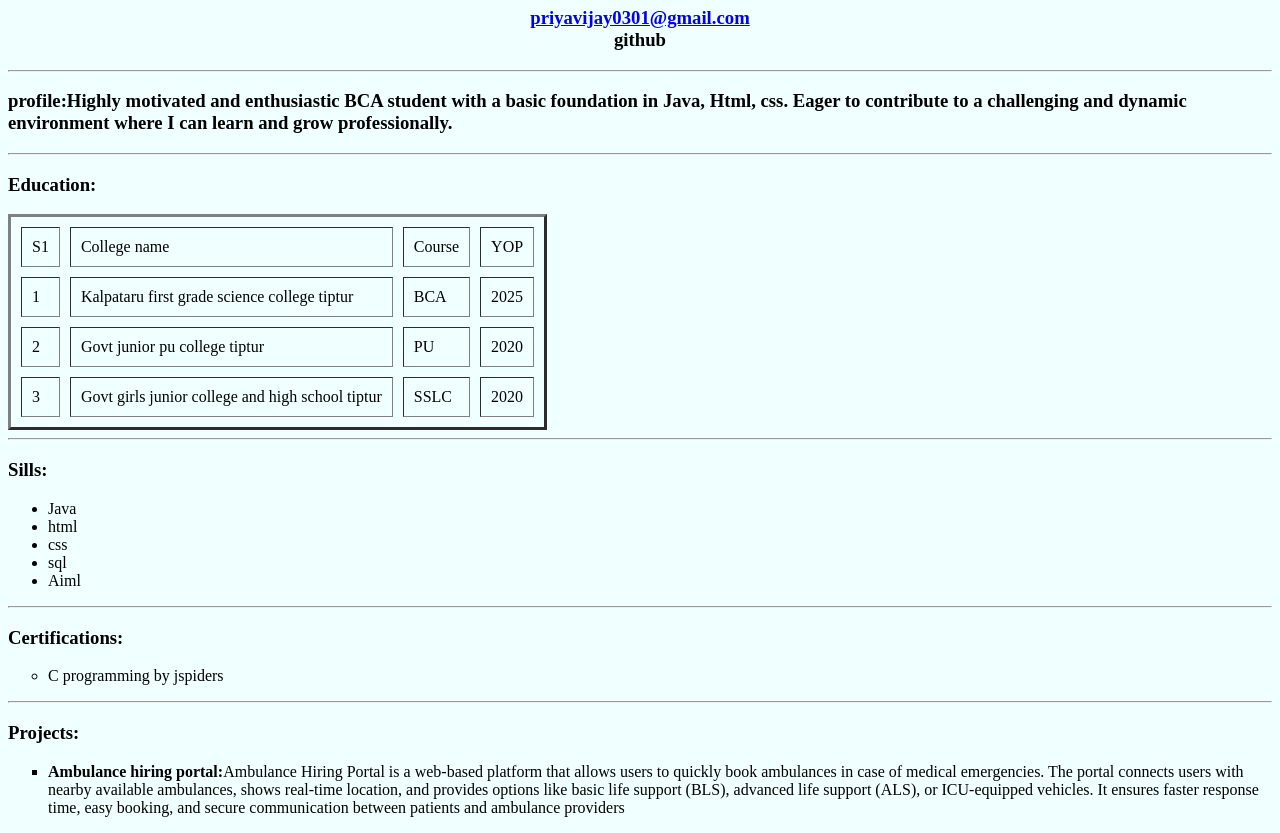
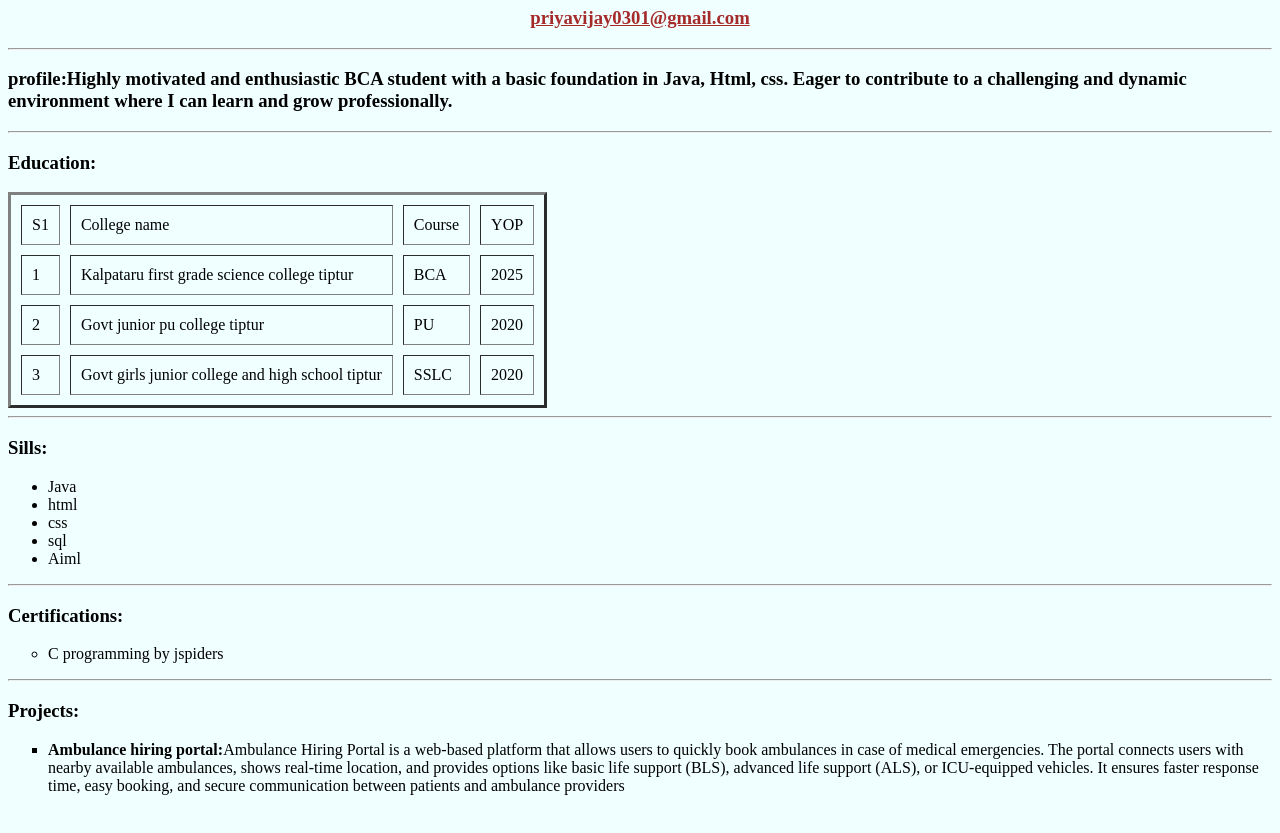
Before and after one commit to Priyavijay0301/webtech, a plain HTML site: page resume1.html in a window 1280 px wide. Shown: the part 99-932 px from the top of the page. After the commit the page ends 910 px from the top, so only its background shows below. Drawn offline with Linux system fonts and the light colour scheme.

Commit message:
Add files via upload

```diff
--- a/resume1.html
+++ b/resume1.html
@@ -11,8 +11,8 @@
         body{
             background-color: azure;
         }
-        a:{
-            color: black;
+        :link{
+            color: brown;
         }
         a:hover{
             cursor: pointer;
@@ -21,7 +21,7 @@
 </head>
 <body>
     <center><h1><b>NAME:Priya HV</b></h1></center>
-    <center><h3><a href="priyavijay0301@gmail.com">priyavijay0301@gmail.com</a> <br> <a href=""></a>github</h3></center>
+    <center><h3><a href="priyavijay0301@gmail.com">priyavijay0301@gmail.com</a></h3></center>
     <hr>
     <h3><p>profile:Highly motivated and enthusiastic BCA student with a basic foundation in Java, Html, css. Eager to contribute to a challenging and dynamic environment where I can learn and grow professionally.</p></h3>
     <hr>
```
